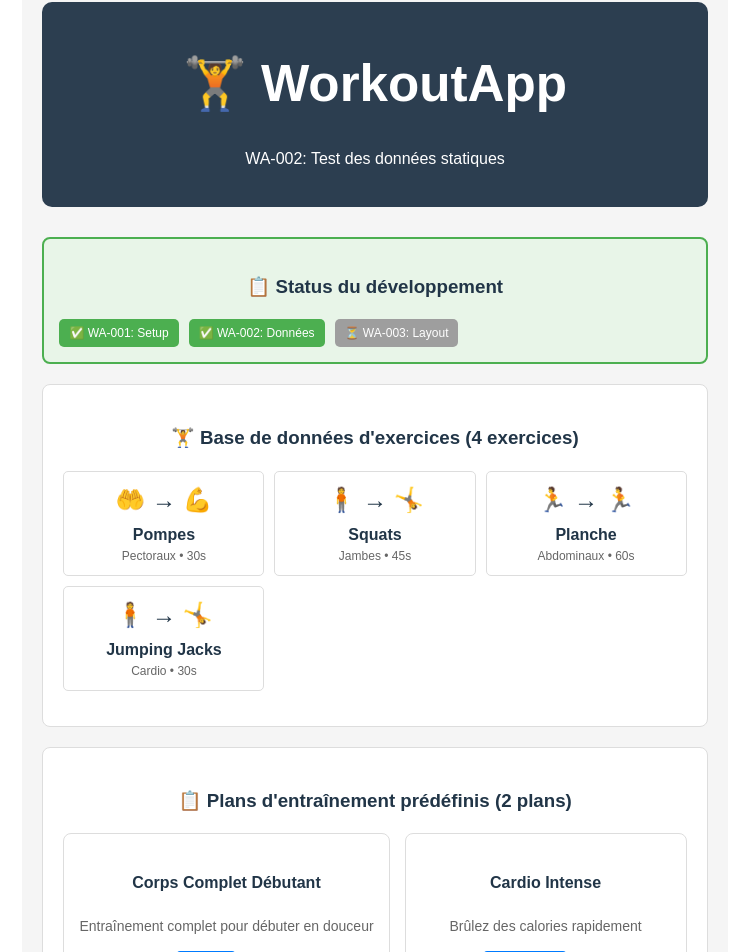
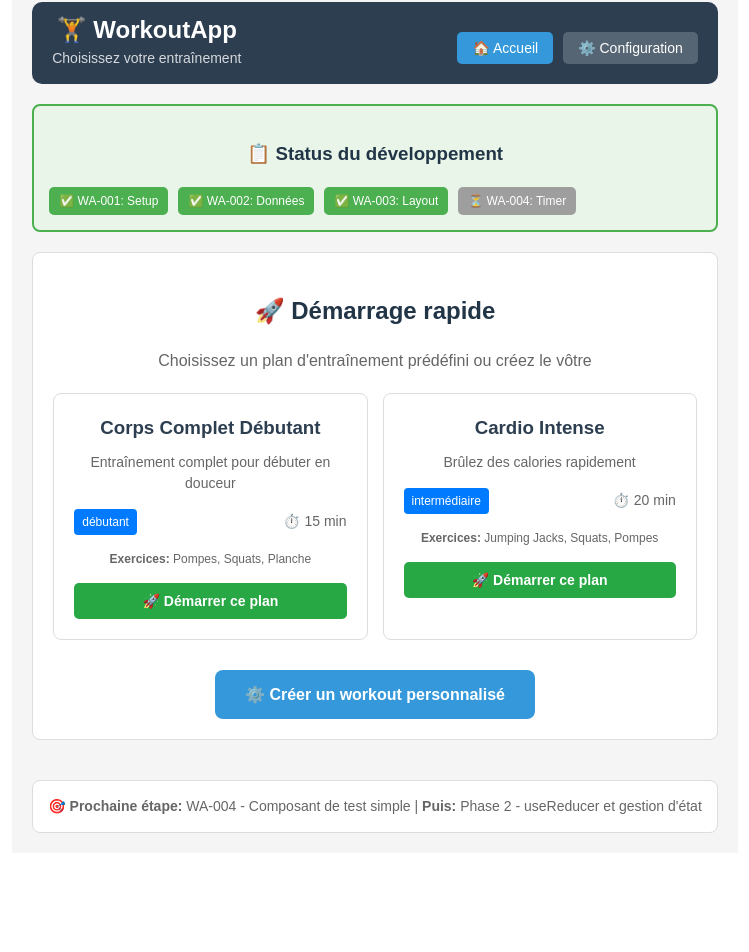
Before and after one commit to bryaneibon/workoutApp, a React (Vite) app: page / in a window 1280 px wide. Shown: the part 50-1002 px from the top of the page, without its empty margins (265-1014 px from the left). After the commit the page ends 935 px from the top, so only its background shows below. Built offline with nearby package versions, Linux system fonts and the light colour scheme.

Commit message:
features wa-003

```diff
--- a/src/WorkoutApp.jsx
+++ b/src/WorkoutApp.jsx
@@ -1,8 +1,8 @@
 import './App.css'
 
-import React from 'react';
+import React, { useState } from 'react';
 
-// 🏗️ WA-001: Setup initial avec structure de dossiers
+// 🏗️ WA-003: Layout principal avec navigation
 // Référence Clean Code: "The first rule of functions is that they should be small"
 
 const WorkoutApp = () => {
@@ -175,35 +175,81 @@ const WORKOUT_STATES = {
 };
 
 /**
- * Composant de test pour WA-002
+ * Énumérations des vues de l'application
+ * Pragmatic Programmer: "Use meaningful names"
  */
-const WorkoutDataTest = () => {
-  const [selectedPlan, setSelectedPlan] = React.useState(null);
-  const [selectedExercise, setSelectedExercise] = React.useState(null);
+const APP_VIEWS = {
+  HOME: 'home',
+  WORKOUT_CONFIG: 'workout-config',
+  WORKOUT_ACTIVE: 'workout-active',
+  WORKOUT_SUMMARY: 'workout-summary'
+};
 
-  return (
-    <div style={{
-      fontFamily: 'Arial, sans-serif',
-      maxWidth: '800px',
-      margin: '0 auto',
-      padding: '20px',
-      backgroundColor: '#f5f5f5',
-      minHeight: '100vh'
-    }}>
-      {/* Header */}
+/**
+ * Header réutilisable
+ * Clean Code: "Small functions are easier to understand"
+ */
+const AppHeader = ({ currentView, onNavigate }) => (
   <header style={{
-        textAlign: 'center',
-        marginBottom: '30px',
-        padding: '20px',
     backgroundColor: '#2c3e50',
     color: 'white',
-        borderRadius: '10px'
+    padding: '15px 20px',
+    borderRadius: '10px',
+    marginBottom: '20px',
+    display: 'flex',
+    justifyContent: 'space-between',
+    alignItems: 'center',
+    flexWrap: 'wrap'
   }}>
-        <h1>🏋️ WorkoutApp</h1>
-        <p>WA-002: Test des données statiques</p>
+    <div>
+      <h1 style={{ margin: 0, fontSize: '24px' }}>🏋️ WorkoutApp</h1>
+      <p style={{ margin: '5px 0 0 0', fontSize: '14px', opacity: 0.8 }}>
+        {currentView === APP_VIEWS.HOME && 'Choisissez votre entraînement'}
+        {currentView === APP_VIEWS.WORKOUT_CONFIG && 'Configuration de la séance'}
+        {currentView === APP_VIEWS.WORKOUT_ACTIVE && 'Séance en cours'}
+        {currentView === APP_VIEWS.WORKOUT_SUMMARY && 'Résumé de la séance'}
+      </p>
+    </div>
+
+    {/* Navigation simple */}
+    <nav style={{ display: 'flex', gap: '10px', marginTop: '10px' }}>
+      <button
+        onClick={() => onNavigate(APP_VIEWS.HOME)}
+        style={{
+          padding: '8px 15px',
+          border: 'none',
+          borderRadius: '5px',
+          backgroundColor: currentView === APP_VIEWS.HOME ? '#3498db' : 'rgba(255,255,255,0.2)',
+          color: 'white',
+          cursor: 'pointer',
+          fontSize: '14px'
+        }}
+      >
+        🏠 Accueil
+      </button>
+      <button
+        onClick={() => onNavigate(APP_VIEWS.WORKOUT_CONFIG)}
+        style={{
+          padding: '8px 15px',
+          border: 'none',
+          borderRadius: '5px',
+          backgroundColor: currentView === APP_VIEWS.WORKOUT_CONFIG ? '#3498db' : 'rgba(255,255,255,0.2)',
+          color: 'white',
+          cursor: 'pointer',
+          fontSize: '14px'
+        }}
+      >
+        ⚙️ Configuration
+      </button>
+    </nav>
   </header>
+);
 
-      {/* Status */}
+/**
+ * Vue Accueil - Sélection rapide
+ */
+const HomeView = ({ onSelectPlan, onNavigate }) => (
+  <div>
     <div style={{
       backgroundColor: '#e8f5e8',
       border: '2px solid #4CAF50',
@@ -213,19 +259,29 @@ const WorkoutDataTest = () => {
     }}>
       <h3>📋 Status du développement</h3>
       <div style={{ display: 'flex', gap: '10px', flexWrap: 'wrap' }}>
-          <span style={{ backgroundColor: '#4CAF50', color: 'white', padding: '5px 10px', borderRadius: '5px', fontSize: '12px' }}>
-            ✅ WA-001: Setup
+        {['WA-001: Setup', 'WA-002: Données', 'WA-003: Layout'].map((item, index) => (
+          <span key={index} style={{
+            backgroundColor: '#4CAF50',
+            color: 'white',
+            padding: '5px 10px',
+            borderRadius: '5px',
+            fontSize: '12px'
+          }}>
+            ✅ {item}
           </span>
-          <span style={{ backgroundColor: '#4CAF50', color: 'white', padding: '5px 10px', borderRadius: '5px', fontSize: '12px' }}>
-            ✅ WA-002: Données
-          </span>
-          <span style={{ backgroundColor: '#9E9E9E', color: 'white', padding: '5px 10px', borderRadius: '5px', fontSize: '12px' }}>
-            ⏳ WA-003: Layout
+        ))}
+        <span style={{
+          backgroundColor: '#9E9E9E',
+          color: 'white',
+          padding: '5px 10px',
+          borderRadius: '5px',
+          fontSize: '12px'
+        }}>
+          ⏳ WA-004: Timer
         </span>
       </div>
     </div>
 
-      {/* Test des exercices */}
     <div style={{
       backgroundColor: 'white',
       border: '1px solid #ddd',
@@ -233,125 +289,196 @@ const WorkoutDataTest = () => {
       padding: '20px',
       marginBottom: '20px'
     }}>
-        <h3>🏋️ Base de données d'exercices ({Object.keys(EXERCISES_DATABASE).length} exercices)</h3>
-        <div style={{ display: 'grid', gridTemplateColumns: 'repeat(auto-fit, minmax(200px, 1fr))', gap: '10px', marginBottom: '15px' }}>
-          {Object.values(EXERCISES_DATABASE).map(exercise => (
+      <h2>🚀 Démarrage rapide</h2>
+      <p style={{ color: '#666', marginBottom: '20px' }}>
+        Choisissez un plan d'entraînement prédéfini ou créez le vôtre
+      </p>
+
+      <div style={{ display: 'grid', gridTemplateColumns: 'repeat(auto-fit, minmax(300px, 1fr))', gap: '15px' }}>
+        {Object.values(WORKOUT_PLANS).map(plan => (
           <div
-              key={exercise.id}
+            key={plan.id}
             style={{
-                border: selectedExercise?.id === exercise.id ? '2px solid #007bff' : '1px solid #ddd',
+              border: '1px solid #ddd',
+              borderRadius: '8px',
+              padding: '20px',
+              cursor: 'pointer',
+              transition: 'all 0.2s',
+              backgroundColor: 'white'
+            }}
+            onMouseOver={(e) => e.target.style.backgroundColor = '#f8f9fa'}
+            onMouseOut={(e) => e.target.style.backgroundColor = 'white'}
+            onClick={() => onSelectPlan(plan)}
+          >
+            <h3 style={{ margin: '0 0 10px 0', color: '#2c3e50' }}>{plan.name}</h3>
+            <p style={{ color: '#666', fontSize: '14px', margin: '0 0 15px 0' }}>
+              {plan.description}
+            </p>
+
+            <div style={{ display: 'flex', justifyContent: 'space-between', alignItems: 'center', marginBottom: '15px' }}>
+              <span style={{
+                backgroundColor: '#007bff',
+                color: 'white',
+                padding: '4px 8px',
+                borderRadius: '4px',
+                fontSize: '12px'
+              }}>
+                {plan.difficulty}
+              </span>
+              <span style={{ fontSize: '14px', color: '#666' }}>
+                ⏱️ {plan.estimatedDuration} min
+              </span>
+            </div>
+
+            <div style={{ fontSize: '12px', color: '#666' }}>
+              <strong>Exercices:</strong> {plan.exercises.map(id => EXERCISES_DATABASE[id].name).join(', ')}
+            </div>
+
+            <button style={{
+              width: '100%',
+              marginTop: '15px',
+              padding: '10px',
+              backgroundColor: '#28a745',
+              color: 'white',
+              border: 'none',
               borderRadius: '5px',
-                padding: '10px',
               cursor: 'pointer',
-                textAlign: 'center',
-                backgroundColor: selectedExercise?.id === exercise.id ? '#f0f8ff' : 'white'
-              }}
-              onClick={() => setSelectedExercise(exercise)}
-            >
-              <div style={{ fontSize: '24px', marginBottom: '5px' }}>
-                {exercise.images.start} → {exercise.images.end}
-              </div>
-              <strong>{exercise.name}</strong>
-              <div style={{ fontSize: '12px', color: '#666' }}>
-                {exercise.muscleGroup} • {exercise.defaultDuration}s
-              </div>
+              fontSize: '14px',
+              fontWeight: 'bold'
+            }}>
+              🚀 Démarrer ce plan
+            </button>
           </div>
         ))}
       </div>
 
-        {selectedExercise && (
-          <div style={{
-            backgroundColor: '#f8f9fa',
-            padding: '15px',
-            borderRadius: '5px',
-            border: '1px solid #dee2e6'
-          }}>
-            <h4>📋 Détails: {selectedExercise.name}</h4>
-            <p><strong>Groupe musculaire:</strong> {selectedExercise.muscleGroup}</p>
-            <p><strong>Muscles secondaires:</strong> {selectedExercise.secondaryMuscles.join(', ')}</p>
-            <p><strong>Difficulté:</strong> {selectedExercise.difficulty}</p>
-            <p><strong>Instructions:</strong></p>
-            <ol>
-              {selectedExercise.instructions.map((instruction, index) => (
-                <li key={index}>{instruction}</li>
-              ))}
-            </ol>
+      <div style={{ textAlign: 'center', marginTop: '30px' }}>
+        <button
+          onClick={() => onNavigate(APP_VIEWS.WORKOUT_CONFIG)}
+          style={{
+            padding: '15px 30px',
+            fontSize: '16px',
+            backgroundColor: '#3498db',
+            color: 'white',
+            border: 'none',
+            borderRadius: '8px',
+            cursor: 'pointer',
+            fontWeight: 'bold'
+          }}
+        >
+          ⚙️ Créer un workout personnalisé
+        </button>
       </div>
-        )}
     </div>
+  </div>
+);
 
-      {/* Test des plans d'entraînement */}
+/**
+ * Vue Configuration - Placeholder pour plus tard
+ */
+const WorkoutConfigView = () => (
   <div style={{
     backgroundColor: 'white',
     border: '1px solid #ddd',
     borderRadius: '8px',
-        padding: '20px',
-        marginBottom: '20px'
+    padding: '40px',
+    textAlign: 'center'
   }}>
-        <h3>📋 Plans d'entraînement prédéfinis ({Object.keys(WORKOUT_PLANS).length} plans)</h3>
-        <div style={{ display: 'flex', gap: '15px', flexWrap: 'wrap', marginBottom: '15px' }}>
-          {Object.values(WORKOUT_PLANS).map(plan => (
-            <div
-              key={plan.id}
-              style={{
-                border: selectedPlan?.id === plan.id ? '2px solid #28a745' : '1px solid #ddd',
-                borderRadius: '8px',
-                padding: '15px',
-                cursor: 'pointer',
-                minWidth: '250px',
-                backgroundColor: selectedPlan?.id === plan.id ? '#f0fff0' : 'white'
-              }}
-              onClick={() => setSelectedPlan(plan)}
-            >
-              <h4>{plan.name}</h4>
-              <p style={{ fontSize: '14px', color: '#666' }}>{plan.description}</p>
-              <div style={{ fontSize: '12px' }}>
-                <span style={{ backgroundColor: '#007bff', color: 'white', padding: '2px 6px', borderRadius: '3px', marginRight: '5px' }}>
-                  {plan.difficulty}
-                </span>
-                <span>{plan.estimatedDuration} min</span>
-              </div>
-            </div>
-          ))}
-        </div>
+    <h2>⚙️ Configuration du Workout</h2>
+    <p style={{ color: '#666', marginBottom: '30px' }}>
+      Cette section sera développée dans les prochains tickets (WA-013 à WA-016)
+    </p>
 
-        {selectedPlan && (
-          <div style={{
-            backgroundColor: '#f8f9fa',
-            padding: '15px',
-            borderRadius: '5px',
-            border: '1px solid #dee2e6'
-          }}>
-            <h4>🎯 Configuration: {selectedPlan.name}</h4>
-            <p><strong>Exercices:</strong> {selectedPlan.exercises.map(id => EXERCISES_DATABASE[id].name).join(' → ')}</p>
-            <p><strong>Timing:</strong> {selectedPlan.timing.workTime}s travail / {selectedPlan.timing.restTime}s repos</p>
-            <p><strong>Rounds:</strong> {selectedPlan.timing.rounds} tours</p>
-          </div>
-        )}
-      </div>
-
-      {/* Configuration par défaut */}
     <div style={{
       backgroundColor: '#fff3cd',
       border: '1px solid #ffc107',
       borderRadius: '8px',
-        padding: '15px'
+      padding: '20px',
+      margin: '20px 0'
     }}>
-        <h3>⚙️ Configuration par défaut</h3>
-        <pre style={{
-          backgroundColor: '#f8f9fa',
-          padding: '10px',
-          borderRadius: '5px',
+      <h4>🎯 Fonctionnalités à venir :</h4>
+      <ul style={{ textAlign: 'left', maxWidth: '400px', margin: '0 auto' }}>
+        <li>Sélection des exercices</li>
+        <li>Configuration des temps (travail/repos)</li>
+        <li>Nombre de rounds</li>
+        <li>Niveau de difficulté</li>
+        <li>Prévisualisation en temps réel</li>
+      </ul>
+    </div>
+
+    <div style={{ fontSize: '48px', margin: '20px 0' }}>🚧</div>
+    <p style={{ fontStyle: 'italic', color: '#666' }}>
+      "First make it work, then make it right" - Clean Code
+    </p>
+  </div>
+);
+
+/**
+ * Composant principal avec navigation
+ * Pragmatic Programmer: "Orthogonality - components should be independent"
+ */
+const WorkoutDataTest = () => {
+  const [currentView, setCurrentView] = useState(APP_VIEWS.HOME);
+  const [selectedPlan, setSelectedPlan] = useState(null);
+
+  const handleSelectPlan = (plan) => {
+    setSelectedPlan(plan);
+    alert(`🎯 Plan sélectionné: ${plan.name}\n\nProchaine étape: Développer le timer (WA-009)`);
+  };
+
+  const handleNavigate = (view) => {
+    setCurrentView(view);
+  };
+
+  return (
+    <div style={{
+      fontFamily: 'Arial, sans-serif',
+      maxWidth: '1000px',
+      margin: '0 auto',
+      padding: '20px',
+      backgroundColor: '#f5f5f5',
+      minHeight: '100vh'
+    }}>
+      <AppHeader
+        currentView={currentView}
+        onNavigate={handleNavigate}
+      />
+
+      <main>
+        {currentView === APP_VIEWS.HOME && (
+          <HomeView
+            onSelectPlan={handleSelectPlan}
+            onNavigate={handleNavigate}
+          />
+        )}
+
+        {currentView === APP_VIEWS.WORKOUT_CONFIG && (
+          <WorkoutConfigView />
+        )}
+
+        {/* Autres vues à développer plus tard */}
+        {currentView === APP_VIEWS.WORKOUT_ACTIVE && (
+          <div style={{ textAlign: 'center', padding: '50px' }}>
+            <h2>🏃 Séance Active</h2>
+            <p>À développer avec le timer (WA-009+)</p>
+          </div>
+        )}
+      </main>
+
+      {/* Footer informatif */}
+      <footer style={{
+        marginTop: '40px',
+        padding: '15px',
+        backgroundColor: 'white',
+        borderRadius: '8px',
+        border: '1px solid #ddd',
+        textAlign: 'center',
         fontSize: '14px',
-          overflow: 'auto'
+        color: '#666'
       }}>
-          {JSON.stringify(DEFAULT_WORKOUT_CONFIG, null, 2)}
-        </pre>
-
-        <div style={{ marginTop: '15px' }}>
-          <strong>🎯 Prochaine étape:</strong> WA-003 - Layout principal avec navigation
-        </div>
-      </div>
+        <strong>🎯 Prochaine étape:</strong> WA-004 - Composant de test simple |
+        <strong> Puis:</strong> Phase 2 - useReducer et gestion d'état
+      </footer>
     </div>
   );
 };
```
Also changed, not shown: 2 other files (tests, documents, lock files or other folders). Lines whose indentation alone changed are shown as unchanged.
